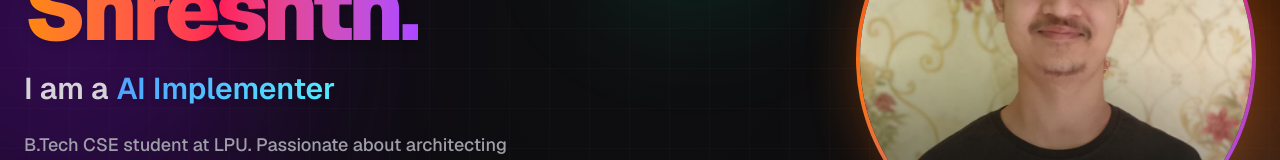
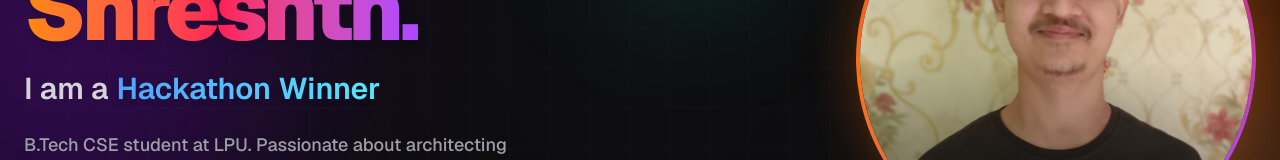
Before and after one commit to ShreshthTarwey/PortfolioWebApp, a Next.js app: page / in a window 1280 px wide. Shown: the part 441-601 px from the top of the page. Built offline with nearby package versions, Linux system fonts and the light colour scheme; no server answers.

Commit message:
Changed Some Hero Secion Lines

```diff
--- a/src/components/home/Hero.tsx
+++ b/src/components/home/Hero.tsx
@@ -5,7 +5,7 @@ import { ArrowRight, Download, Sparkles } from "lucide-react";
 import Link from "next/link";
 import Image from "next/image";
 
-const ROLES = ["Full Stack Developer", "C++ Enthusiast", "AI Implementer", "Problem Solver"];
+const ROLES = ["Full Stack Developer", "GenAI Enthusiast", "Hackathon Winner", "Problem Solver"];
 
 export default function Hero() {
   const [roleIndex, setRoleIndex] = useState(0);
```
